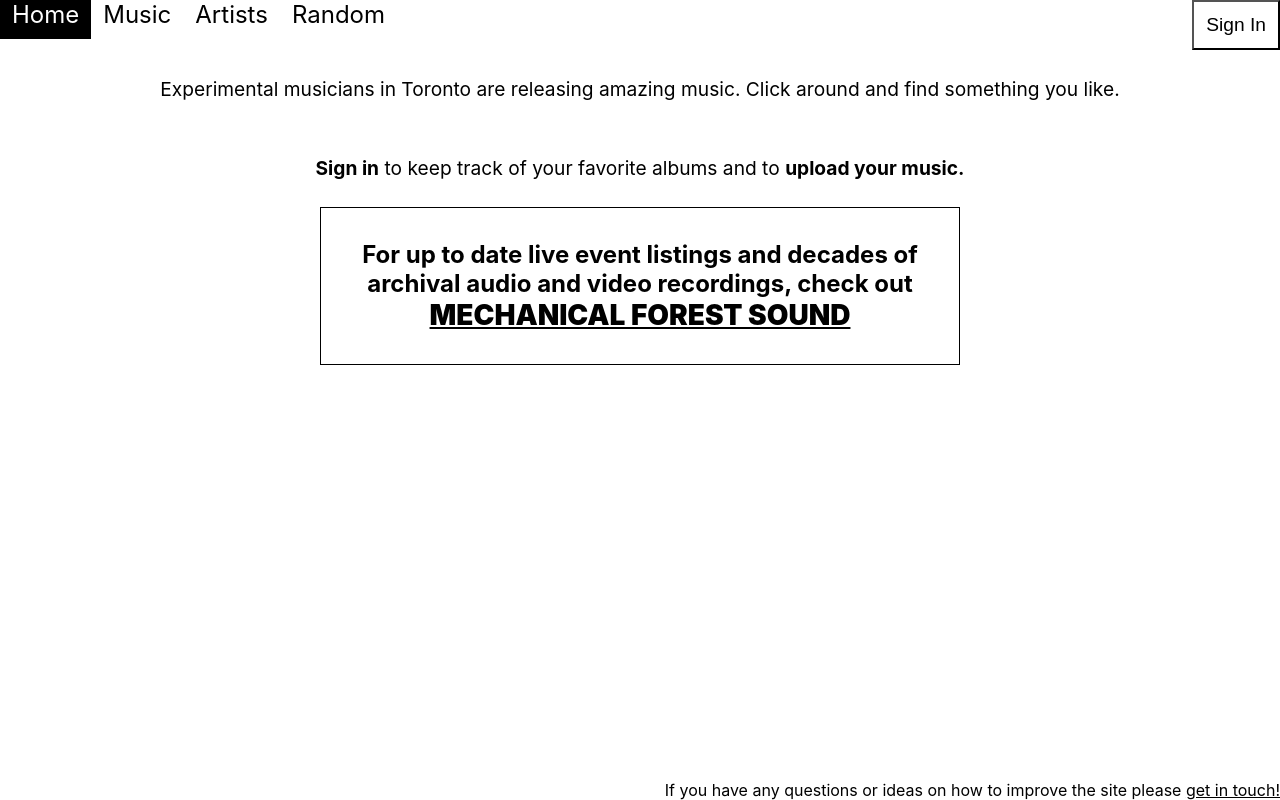
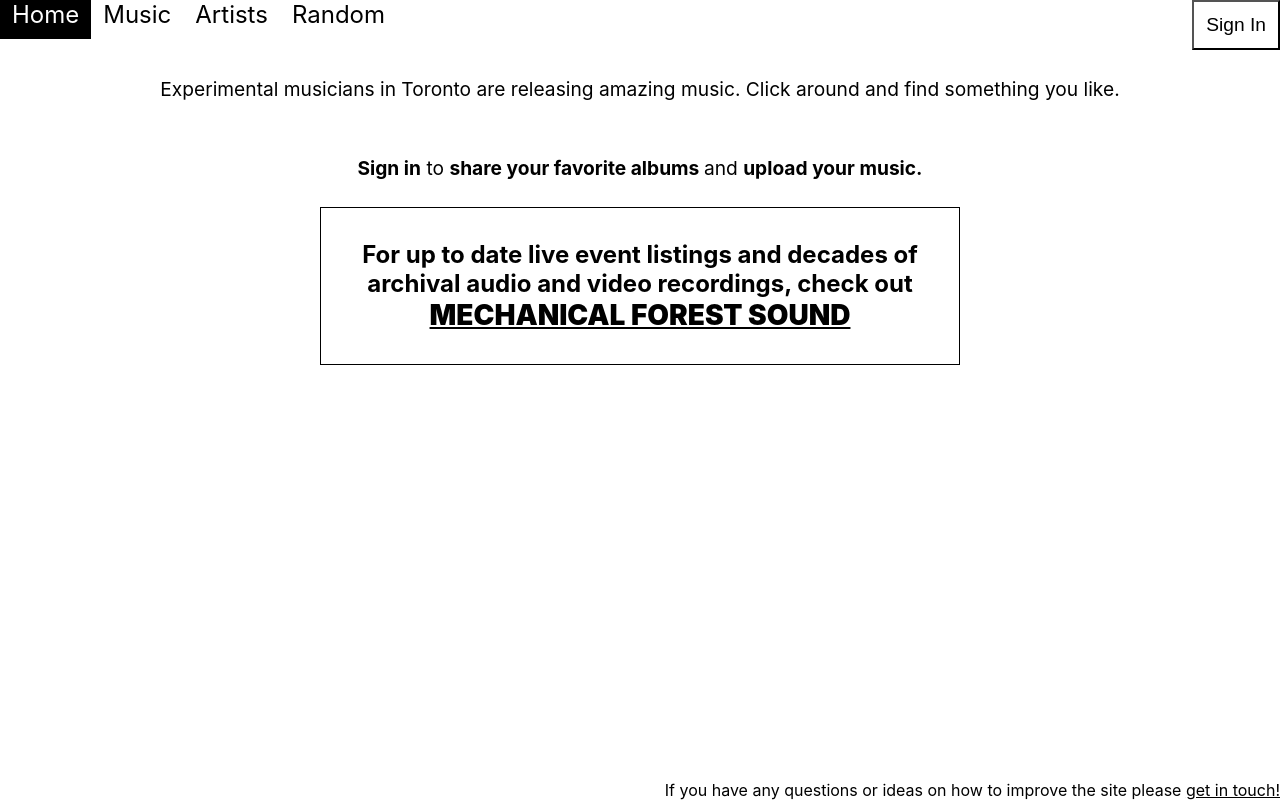
Before and after one commit to LouisPino/album_finder, a React (Create React App) app in the folder frontend/: page / in a window 1280 px wide. Built offline with nearby package versions, Linux system fonts and the light colour scheme; no server answers.

Commit message:
clear console logs

```diff
--- a/frontend/src/components/GoogleAuth.jsx
+++ b/frontend/src/components/GoogleAuth.jsx
@@ -10,7 +10,6 @@
         flow: "auth-code", // Ensures the response includes an ID token
         onSuccess: async (credentialResponse) => {
             credentialResponse.client_id = clientId
-            console.log(credentialResponse)
             const res = await create(credentialResponse);
             const user = res.user;
             setUser(user);
--- a/frontend/src/components/Heart.jsx
+++ b/frontend/src/components/Heart.jsx
@@ -6,7 +6,6 @@
     const redHeart = "https://media.istockphoto.com/id/1903985199/vector/heart-flat-icon.jpg?s=612x612&w=0&k=20&c=FOAQ1kofne38dLzm6C6vBE39nY9fynVBpQb7UcDW7gk="
 
     const [liked, setLiked] = useState(false)
-    console.log(user.favorites, liked)
     useEffect(() => {
         if (user.favorites.includes(album._id)) {
             setLiked(true);
--- a/frontend/src/pages/Home/index.jsx
+++ b/frontend/src/pages/Home/index.jsx
@@ -8,7 +8,7 @@
     return (
         <div className="welcome-page">
             <p className="home-top-text home-top-text-top">Experimental musicians in Toronto are releasing amazing music. Click around and find something you like.</p>
-            <p className="home-top-text"><strong>Sign in</strong> to keep track of your favorite albums and to <strong>upload your music.</strong></p>
+            <p className="home-top-text"><strong>Sign in</strong> to <strong>share your favorite albums </strong>and <strong>upload your music.</strong></p>
             <div className="home-info">
                 <div className="home-info-l">
                     <div className="home-info-l-top" >
--- a/frontend/src/pages/MyAlbums/index.jsx
+++ b/frontend/src/pages/MyAlbums/index.jsx
@@ -25,7 +25,6 @@
     }, [profile]);
 
     useEffect(() => {
-        console.log(profile, "profile")
     }, [albums]);
 
     useEffect(() => {
```
Also changed, not shown: 1 other file (tests, documents, lock files or other folders).
